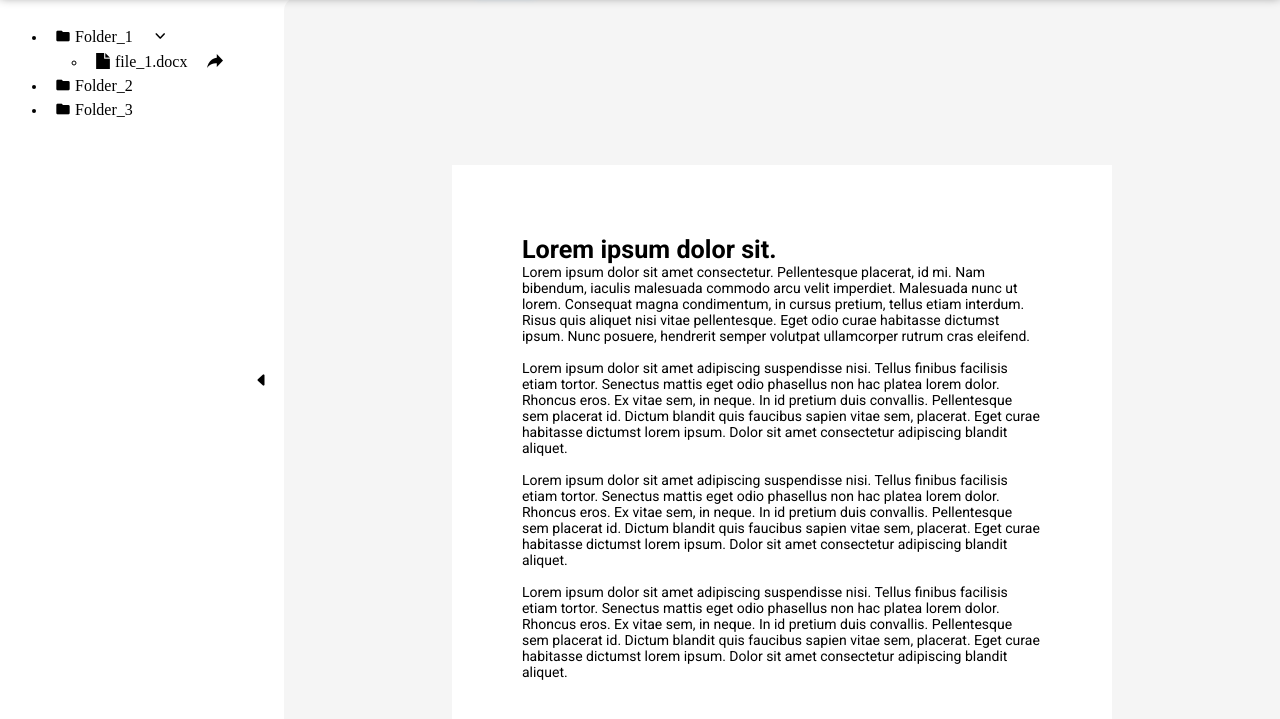
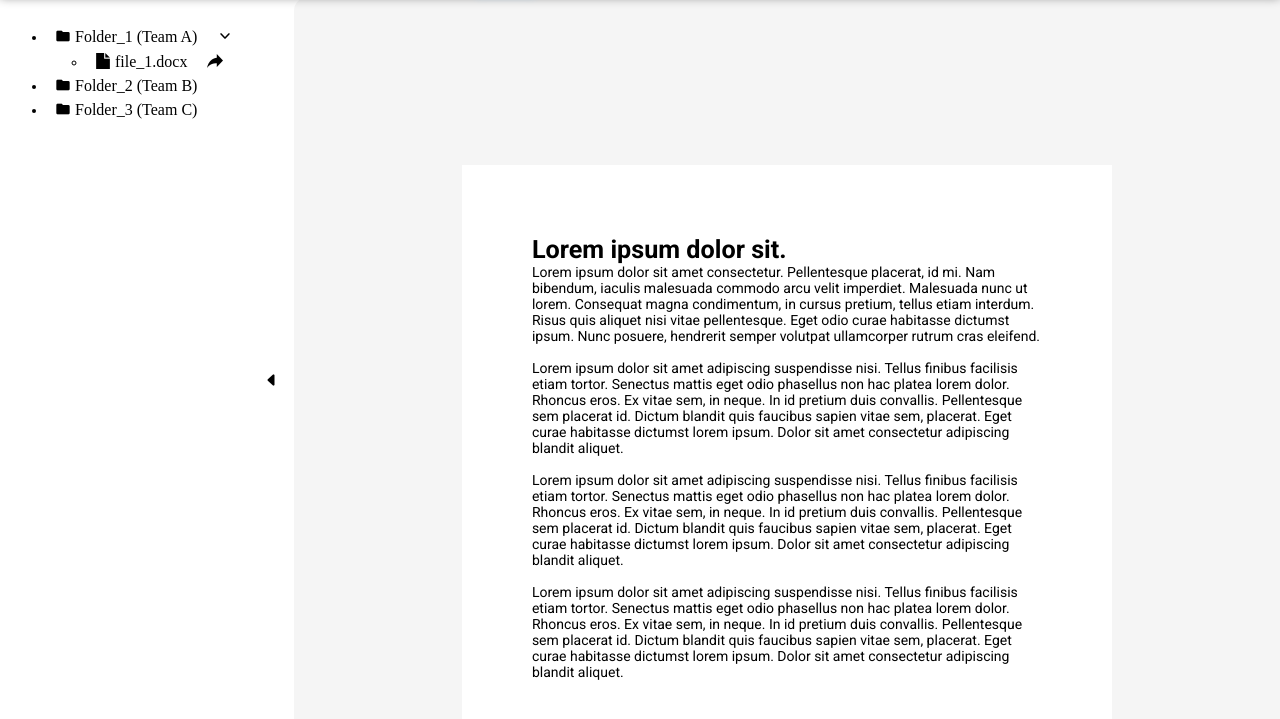
Before and after one commit to LawrenceSong06/67-250Term_proj_mockup, a plain HTML site: page views/files.html in a window 1280 px wide. Shown: the part 45-764 px from the top of the page. Drawn offline with Linux system fonts and the light colour scheme.

Commit message:
some modifications

```diff
--- a/views/files.html
+++ b/views/files.html
@@ -32,7 +32,7 @@
                 <ul>
                     <li>
                         <button id="show_team_A" class="iconfont" onclick="activate_only(document.querySelector('#team_A'));activate_only(this.parentElement)">
-                            &#xeb6b; Folder_1
+                            &#xeb6b; Folder_1 (Team A)
                         </button>
                         <button class="iconfont">&#xe62f;</button>
                         <ul>
@@ -45,10 +45,10 @@
                         </ul>
                     </li>
                     <li>
-                        <button class="iconfont">&#xeb6b; Folder_2</button>
+                        <button class="iconfont">&#xeb6b; Folder_2 (Team B)</button>
                     </li>
                     <li>
-                        <button class="iconfont">&#xeb6b; Folder_3</button>
+                        <button class="iconfont">&#xeb6b; Folder_3 (Team C)</button>
                     </li>
                 </ul>
             </aside>
```
